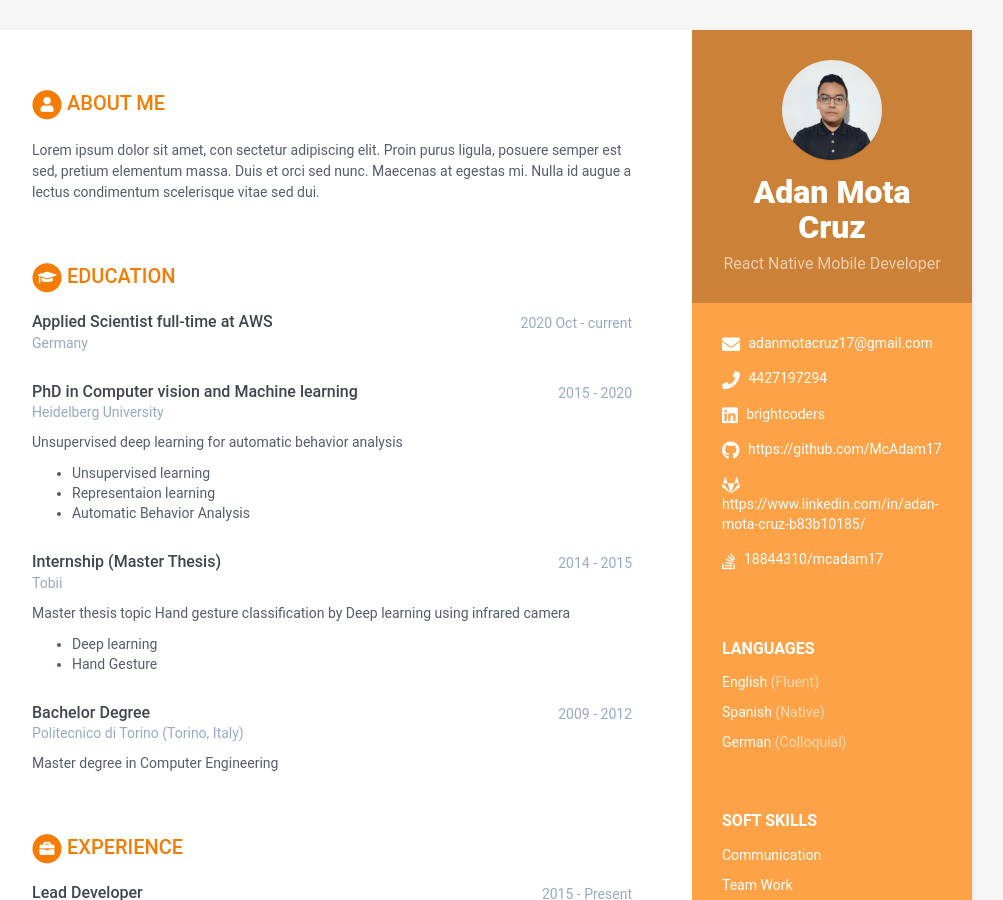
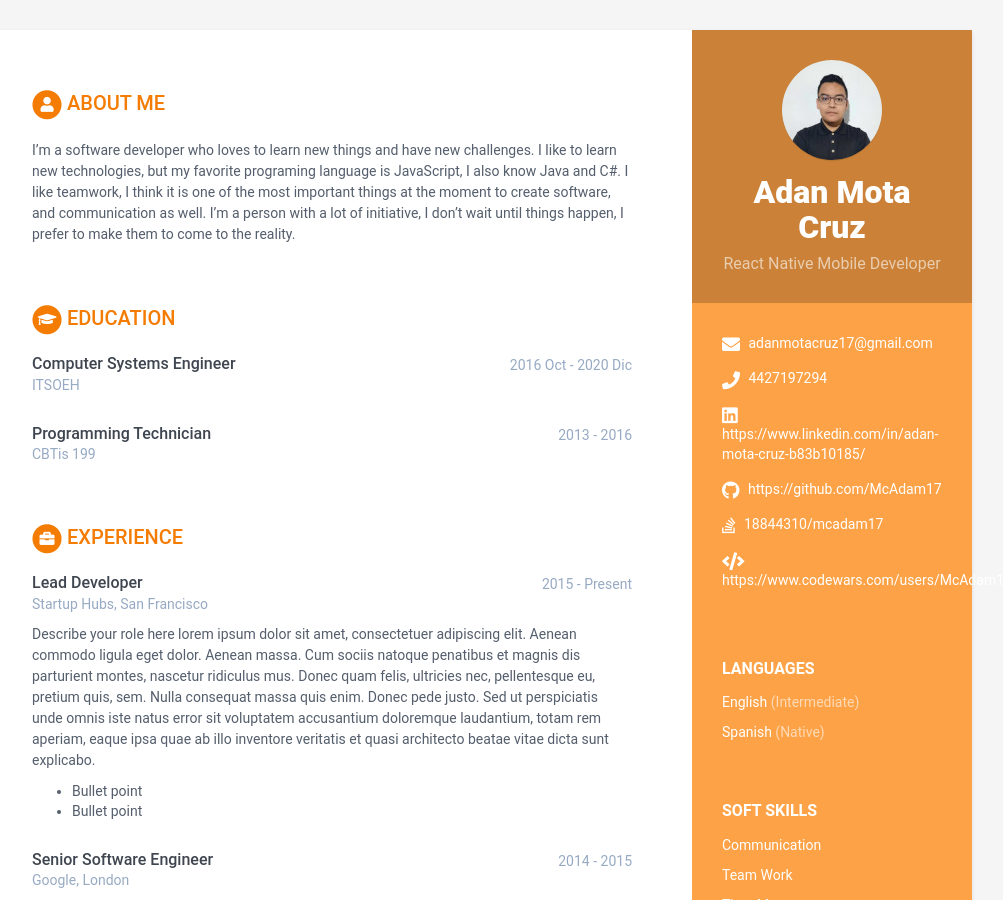
Before and after one commit to BC-MAY-21-RN/kata-resume-McAdam17, a Jekyll site: the page built from index.html, in a window 1280 px wide and 900 px high. Shown: the whole window, without its empty margins (168-1171 px from the left). Built offline with Jekyll 4.4.1, drawn with Linux system fonts in a browser that asks for light colours.

Commit message:
Update data.yml

```diff
--- a/_data/data.yml
+++ b/_data/data.yml
@@ -15,25 +15,22 @@ sidebar:
   email: adanmotacruz17@gmail.com
   phone:  4427197294
   website: # No agregar http://
-  linkedin: brightcoders
+  linkedin: https://www.linkedin.com/in/adan-mota-cruz-b83b10185/
   github: https://github.com/McAdam17
-  gitlab: https://www.linkedin.com/in/adan-mota-cruz-b83b10185/
+  gitlab:
   bitbucket:
   twitter:
   stack-overflow: 18844310/mcadam17 # Number/Username, e.g. 123456/alandoe
-  codewars:
+  codewars: https://www.codewars.com/users/McAdam17
   goodreads: # Number-Username, e.g. 123456-alandoe
 
   # Actualiza según los idiomas y nieles que tienes. Agrega o Elimina según sea necesario.
   languages:
     - idiom: English
-      level: Fluent # Utiliza el resultado de tu examen oficial, o el nivel de acuerdo al modelo Dreyfus
+      level: Intermediate # Utiliza el resultado de tu examen oficial, o el nivel de acuerdo al modelo Dreyfus
 
     - idiom: Spanish
       level: Native # Utiliza el resultado de tu examen oficial, o el nivel de acuerdo al modelo Dreyfus
-
-    - idiom: German
-      level: Colloquial
 
   # Registra aquí tus soft skills. Agrega o elimina según sea necesario
   interests:
@@ -50,39 +47,21 @@ sidebar:
 career-profile:
   title: About Me # NO MODIFICAR
   summary: |
-    Lorem ipsum dolor sit amet, con sectetur adipiscing elit. Proin purus ligula, posuere semper est sed, pretium elementum massa. Duis et orci sed nunc. Maecenas at egestas mi. Nulla id augue a lectus condimentum scelerisque vitae sed dui.
+    I'm a software developer who loves to learn new things and have new challenges. I like to learn new technologies, but my favorite programing language is JavaScript, I also know Java and C#. I like teamwork, I think it is one of the most important things at the moment to create software, and communication as well. I'm a person with a lot of initiative, I don't wait until things happen, I prefer to make them to come to the reality.
 
 # Registra aquí tus estudios. Agrega o elimina según sea necesario
 educationcomplete:
-  - degree: Applied Scientist full-time at AWS
-    university: Germany
-    time: 2020 Oct - current
+  - degree: Computer Systems Engineer
+    university: ITSOEH
+    time: 2016 Oct - 2020 Dic
     details: |
 
-  - degree: PhD in Computer vision and Machine learning
-    university: Heidelberg University
-    time: 2015 - 2020
+
+  - degree: Programming Technician
+    university: CBTis 199
+    time: 2013 - 2016
     details: |
-      Unsupervised deep learning for automatic behavior analysis
 
-        - Unsupervised learning
-        - Representaion learning
-        - Automatic Behavior Analysis
-
-  - degree: Internship (Master Thesis)
-    university: Tobii
-    time: 2014 - 2015
-    details: |
-      Master thesis topic Hand gesture classification by Deep learning using infrared camera
-
-        - Deep learning
-        - Hand Gesture
-
-  - degree: Bachelor Degree
-    university: Politecnico di Torino (Torino, Italy)
-    time: 2009 - 2012
-    details: |
-      Master degree in Computer Engineering
 
 # Registra aquí tu experiencia. Agrega o elimina según sea necesario
 experiences:
```
